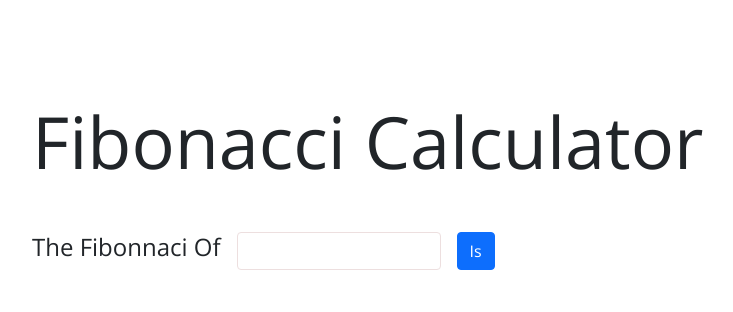
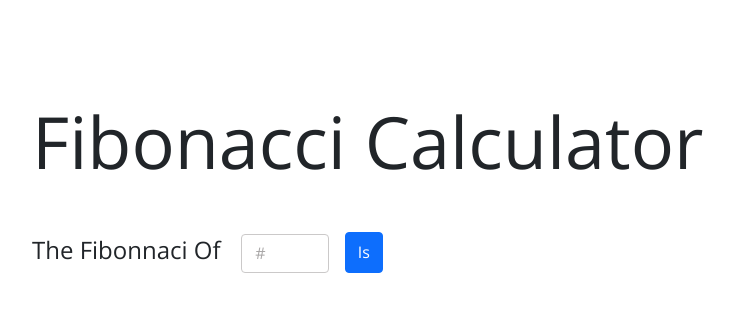
Before and after one commit to Ace7884/ITC-JS-Fibonacchi-Project, a plain HTML site: page index.html in a window 1280 px wide. Shown: the whole page, without its empty margins (131-864 px from the left). Drawn offline with nearby package versions, Linux system fonts and the light colour scheme.

Commit message:
Further Refined Html and Css for Initial Phase

```diff
--- a/Css/style.css
+++ b/Css/style.css
@@ -12,15 +12,30 @@ body{
   padding-left: 7.188rem;
 }
 
-h4{
-  align-self: center
+label{
+  align-self: center;
+  font-size: 1.5rem;
+
+}
+input{
+  text-align:justify;
+  width: 5.5rem;
+  height: 2.4rem;
+  padding:0.85rem ;
+  border: 1px solid rgb(203, 201, 201) ;
+  border-radius: 0.25rem;
+}
+input::placeholder{
+  color: rgb(168, 166, 166);
 }
 
-input{
-  border-radius: 0.25rem;
-  border: 1px solid rgb(237, 223, 223);
+.inputResult{
+  font-size: 1.5rem;
+  margin-left: 0.75rem;
+  align-self: center;
+  text-decoration: underline;
+  text-decoration-color: grey;
 }
-
 
 .checkbox{
   width: auto;
--- a/index.html
+++ b/index.html
@@ -11,18 +11,14 @@
 <body>
   <div class="container-fluid flex-column justify-content-start p-5">
     <h1 class="display-2 mb-4">Fibonacci Calculator</h1>
-    <div class="d-inline-flex align-content-center my-4 ">
-      <h4>The Fibonnaci Of</h4>
-      <input class="mx-3" type="text" >
+    <div class="d-inline-flex my-4 ">
+      <form>
+        <label for="The Fibonnaci Of">The Fibonnaci Of</label>
+        <input type="text" class="custom-control-inline  mx-3" id="userInput" placeholder="#">
+      </form>
       <button class="btn btn-primary"type="button">Is</button>
+      <span class="inputResult"><strong></strong></span>
     </div>
-
-
-
-    </div>
-
-
-
   </div>
 </body>
 <script src="https://cdn.jsdelivr.net/npm/bootstrap@5.1.3/dist/js/bootstrap.bundle.min.js" integrity="sha384-ka7Sk0Gln4gmtz2MlQnikT1wXgYsOg+OMhuP+IlRH9sENBO0LRn5q+8nbTov4+1p" crossorigin="anonymous"></script>
```
